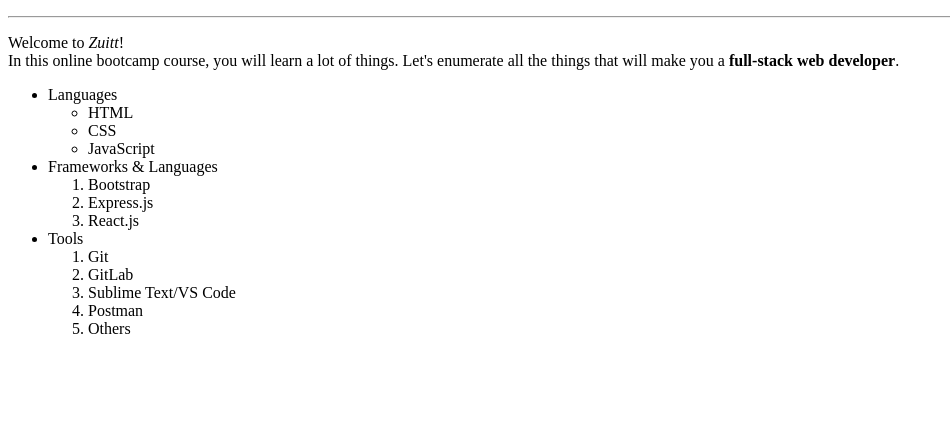
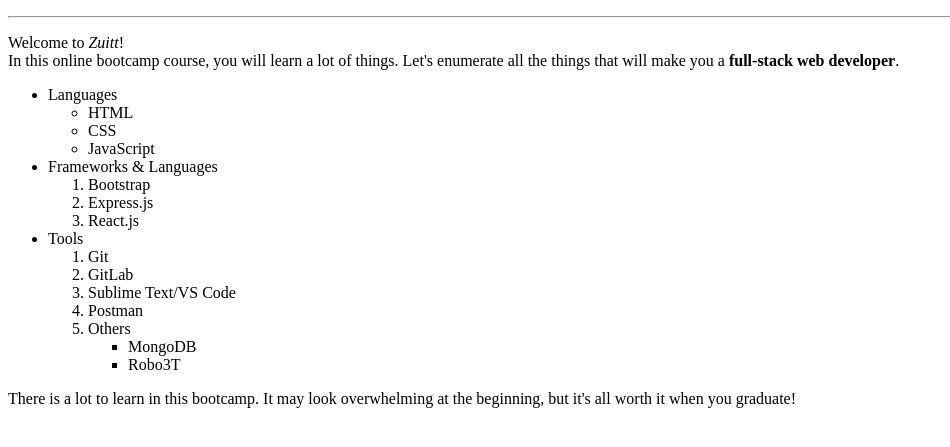
Before and after one commit to jesseca-ac/individual-casanare-jesseca, a plain HTML site: page frontend/s03/discussion/index.html in a window 1280 px wide. Shown: the part 105-552 px from the top of the page, without its empty margins (0-950 px from the left). Drawn offline with Linux system fonts and the light colour scheme.

Commit message:
added more nested lists and closing paragraph

```diff
--- a/frontend/s03/discussion/index.html
+++ b/frontend/s03/discussion/index.html
@@ -51,7 +51,14 @@
             <li>Sublime Text/VS Code</li>
             <li>Postman</li>
             <li>Others</li>
+            <ul>
+                <li>MongoDB</li>
+                <li>Robo3T</li>
+            </ul>
         </ol>
     </ul>
+
+    <!-- Closing Paragraph -->
+    <p>There is a lot to learn in this bootcamp. It may look overwhelming at the beginning, but it's all worth it when you graduate!</p>
 </body>
 </html>
```
